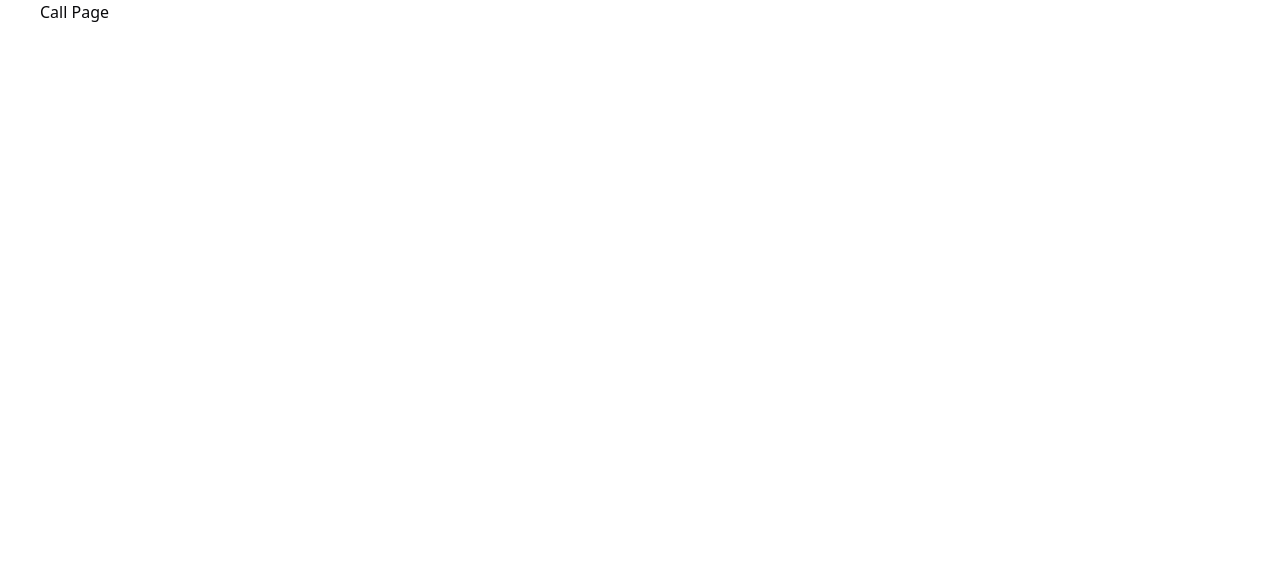
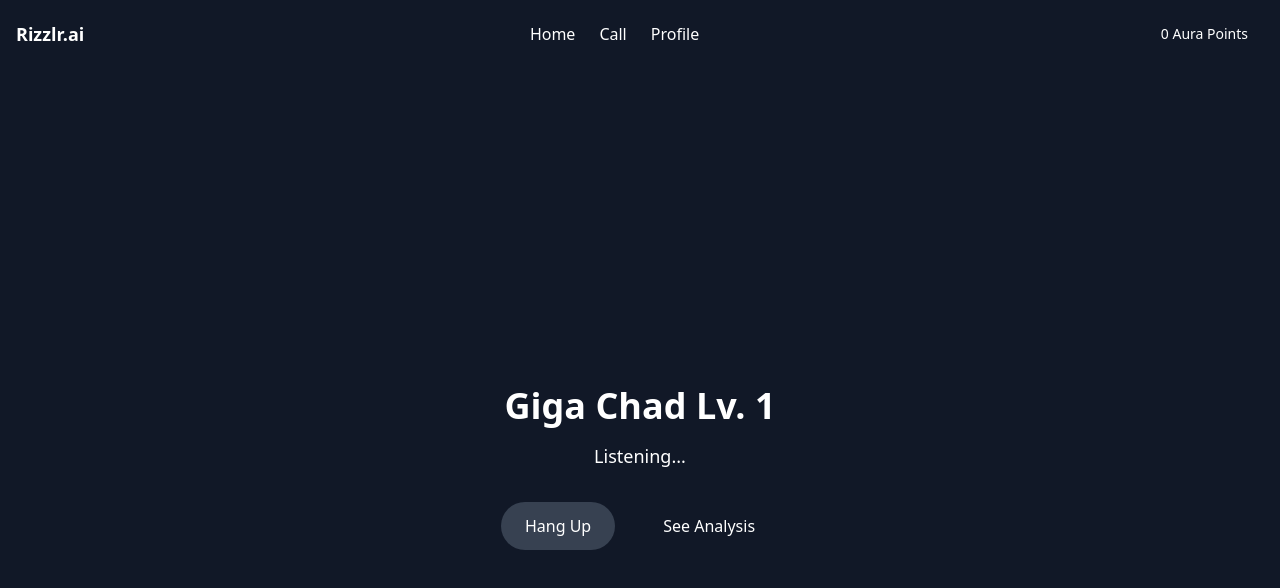
Before and after one commit to sophiadt/brainrothack, a Next.js app in the folder client/: page /call in a window 1280 px wide. Shown: the top 588 px of the page. Built offline with nearby package versions, Linux system fonts and the light colour scheme.

Commit message:
layout bar works now

```diff
--- a/client/app/call/page.tsx
+++ b/client/app/call/page.tsx
@@ -1,9 +1,16 @@
 export default function CallPage() {
   return (
-    <main className="relative purple flex justify-center items-center flex-col overflow-hidden mx-auto sm:px-10 px-5">
-      <div className="max-w-7xl w-full">
-        <h1>Call Page</h1>
+    <div className="bg-gray-900 text-white min-h-screen flex flex-col items-center justify-center">
+      <h1 className="text-4xl font-bold mb-4">Giga Chad Lv. 1</h1>
+      <p className="text-lg">Listening...</p>
+      <div className="mt-8 flex items-center space-x-6">
+        <button className="bg-gray-700 hover:bg-gray-600 text-white px-6 py-3 rounded-full">
+          Hang Up
+        </button>
+        <button className="bg-purple-500 hover:bg-purple-400 text-white px-6 py-3 rounded-full">
+          See Analysis
+        </button>
       </div>
-    </main>
+    </div>
   );
 }
--- a/client/app/layout.tsx
+++ b/client/app/layout.tsx
@@ -28,7 +28,28 @@ export default function RootLayout({
       <body
         className={`${geistSans.variable} ${geistMono.variable} antialiased`}
       >
-        {children}
+        <header className="bg-gray-900 text-white p-4">
+          <div className="max-w-7xl mx-auto flex justify-between items-center">
+            <h1 className="text-lg font-bold">Rizzlr.ai</h1>
+            <nav className="flex space-x-6">
+              <a href="/" className="hover:text-purple-400">
+                Home
+              </a>
+              <a href="/call" className="hover:text-purple-400">
+                Call
+              </a>
+              <a href="/profile" className="hover:text-purple-400">
+                Profile
+              </a>
+            </nav>
+            <button className="bg-purple-500 text-sm px-4 py-2 rounded-full">
+              0 Aura Points
+            </button>
+          </div>
+        </header>
+        <main>
+          {children}
+        </main>
       </body>
     </html>
   );
```
